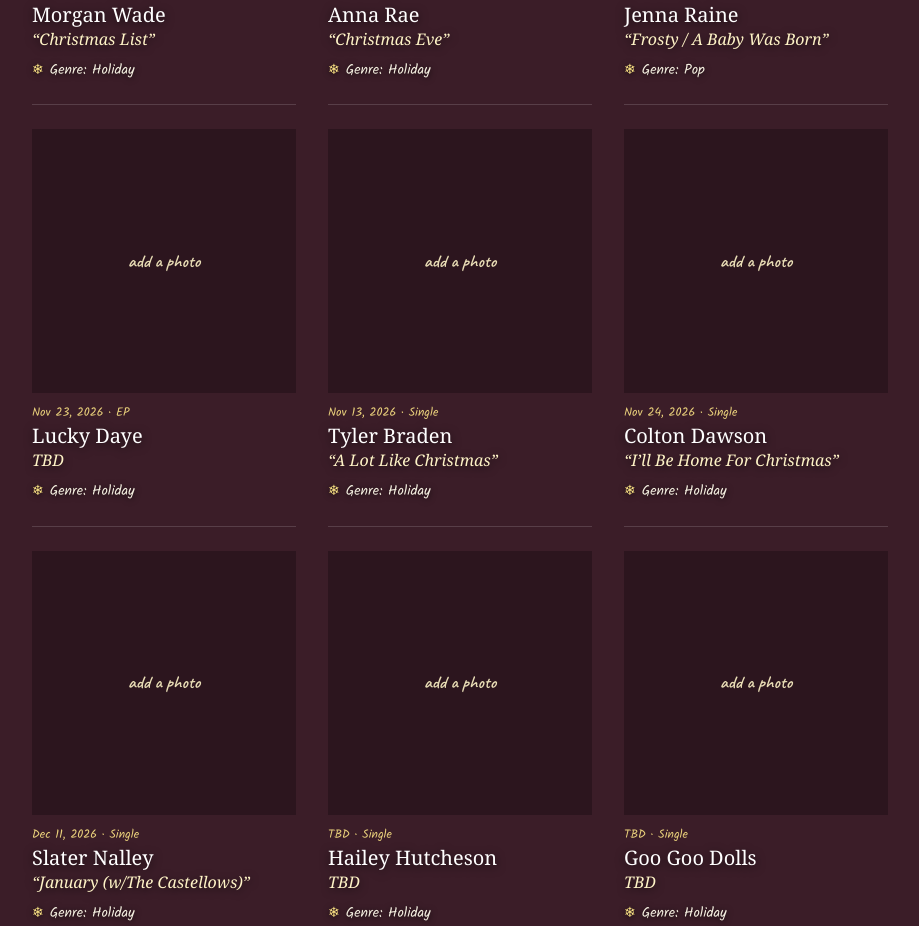
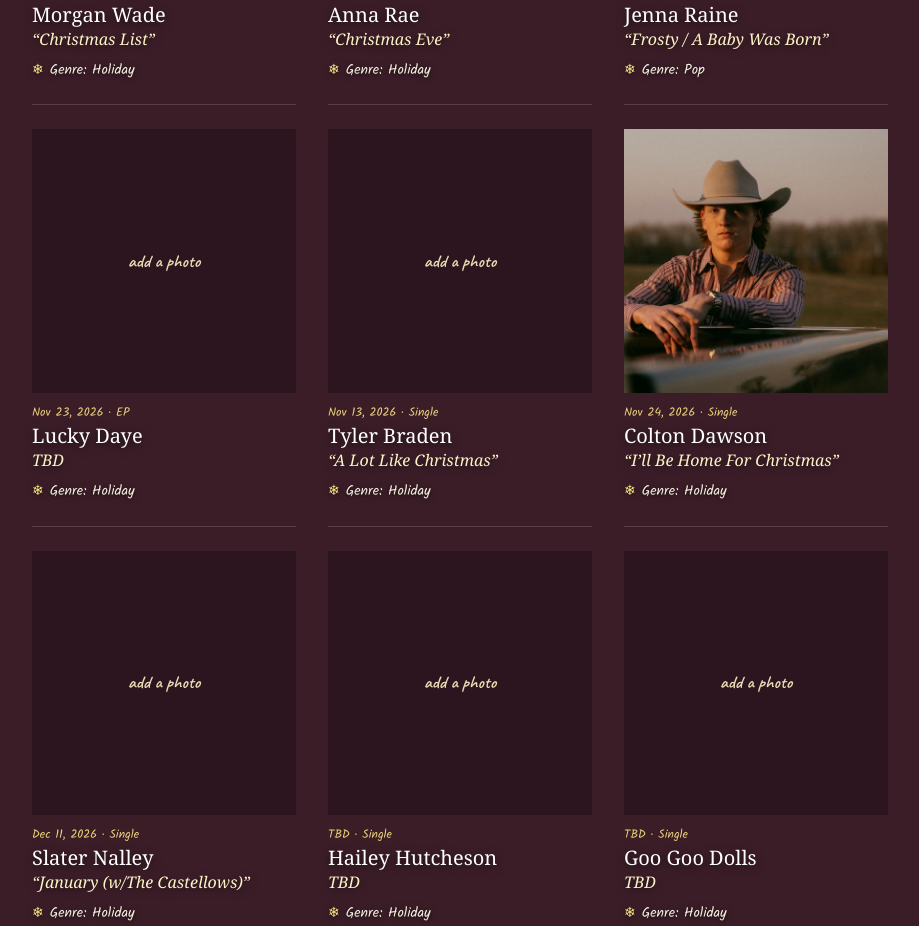
Before and after one commit to reneeworkman-dot/warner-2026-holiday-releases, a React (Vite) app: page / in a window 1280 px wide. Shown: the part 1563-2489 px from the top of the page, without its empty margins (180-1099 px from the left). Built offline with nearby package versions, Linux system fonts and the light colour scheme; a web font is replaced by a local one.

Commit message:
Add Colton Dawson's Holiday Hits cover.

```diff
--- a/src/data/catalogFull.ts
+++ b/src/data/catalogFull.ts
@@ -128,6 +128,7 @@
   {
     id: 'colton-dawson',
     artist: 'Colton Dawson',
+    coverImage: 'covers/colton-dawson.jpg',
     title: '“I’ll Be Home For Christmas”',
     format: 'Single',
     genre: 'Holiday',
```
Also changed, not shown: public/covers/colton-dawson.jpg (added).
